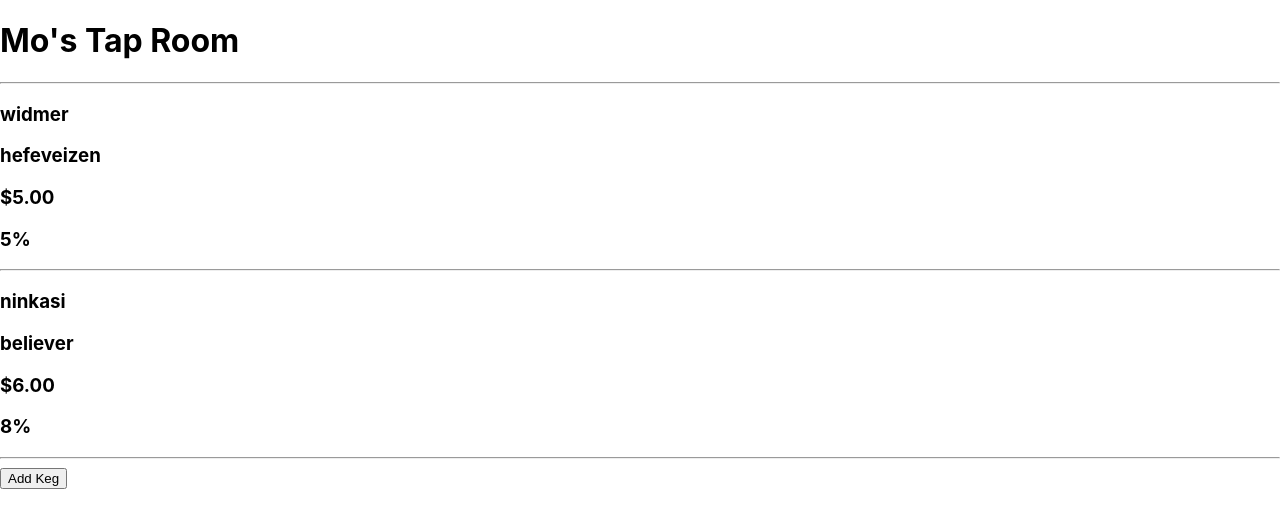
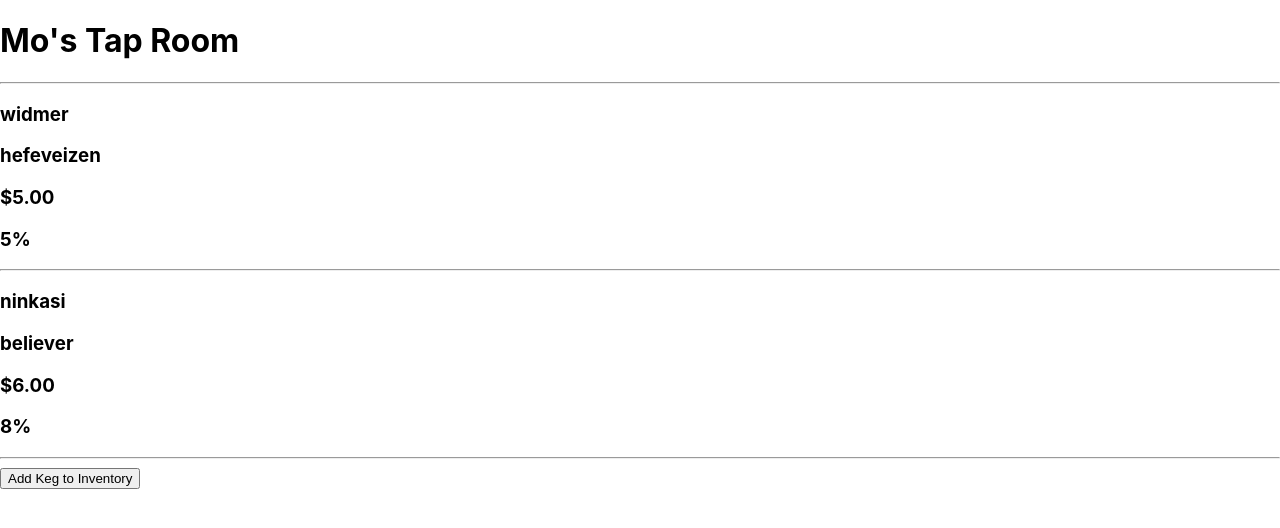
Before and after one commit to RyanDuff613/Tap-Room, a React (Create React App) app: page / in a window 1280 px wide. Shown: the top 528 px of the page. Built offline with nearby package versions, Linux system fonts and the light colour scheme.

Commit message:
update handleClick method to toggle visible components, change conditional to render variable button text

```diff
--- a/src/components/KegControl.js
+++ b/src/components/KegControl.js
@@ -12,22 +12,25 @@
   }
 
   handleClick = () => {
-    this.setState({formVisible: true});
+    this.setState(prevState => ({
+      formVisible: !prevState.formVisible
+    }));
   }
 
   render(){
     let currentlyVisibleState = null;
-    let addKegButton =null;
+    let buttonText =null;
     if(this.state.formVisible) {
       currentlyVisibleState = <NewKegForm />
+      buttonText = "Return to Keg List"
     } else {
       currentlyVisibleState = <KegList />
-      addKegButton = <button onClick={this.handleClick}>Add Keg</button>
+      buttonText = "Add Keg to Inventory"
     }
     return (
       <React.Fragment>
         {currentlyVisibleState}
-        {addKegButton}
+        <button onClick={this.handleClick}>{buttonText}</button>
       </React.Fragment>
     )
   }
```
